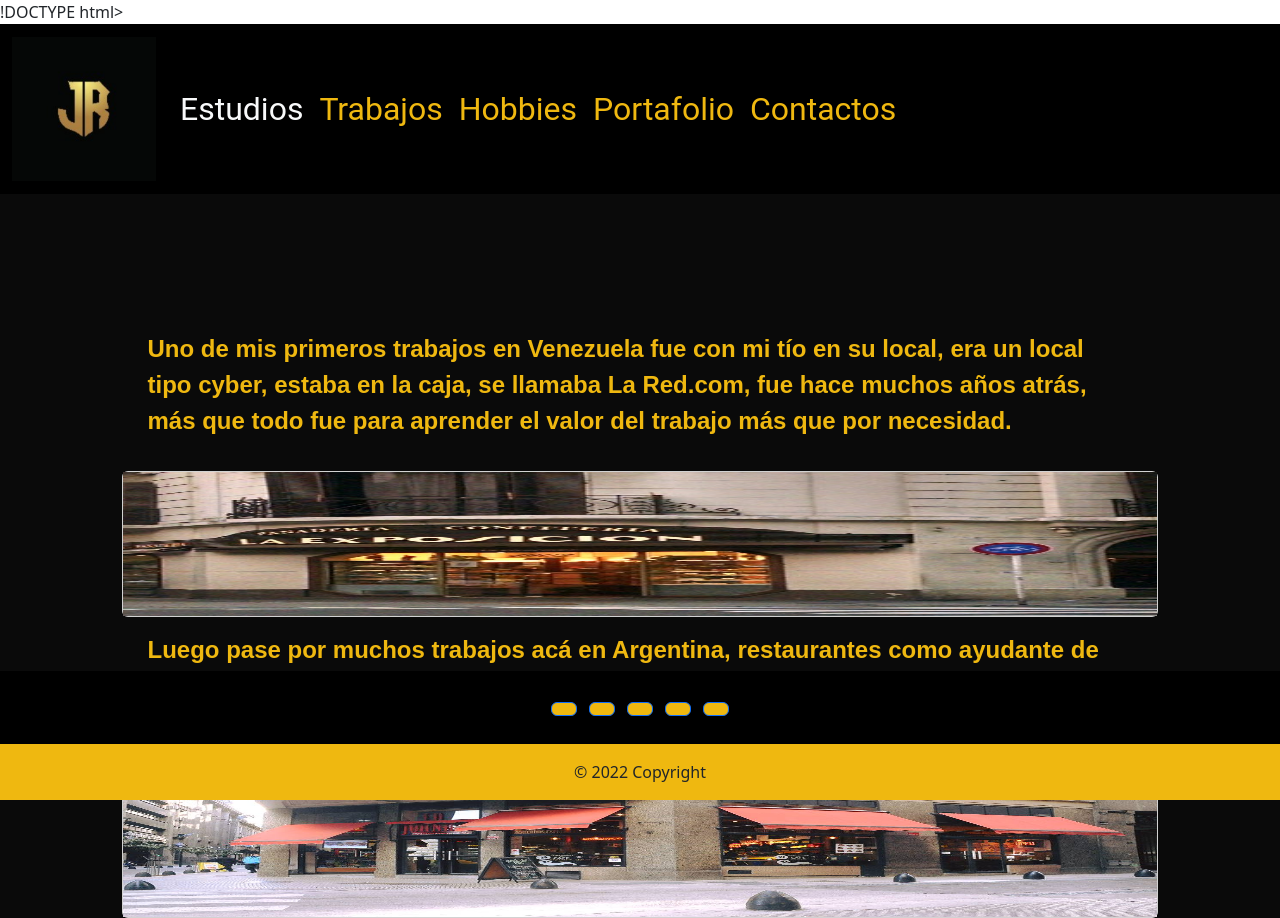
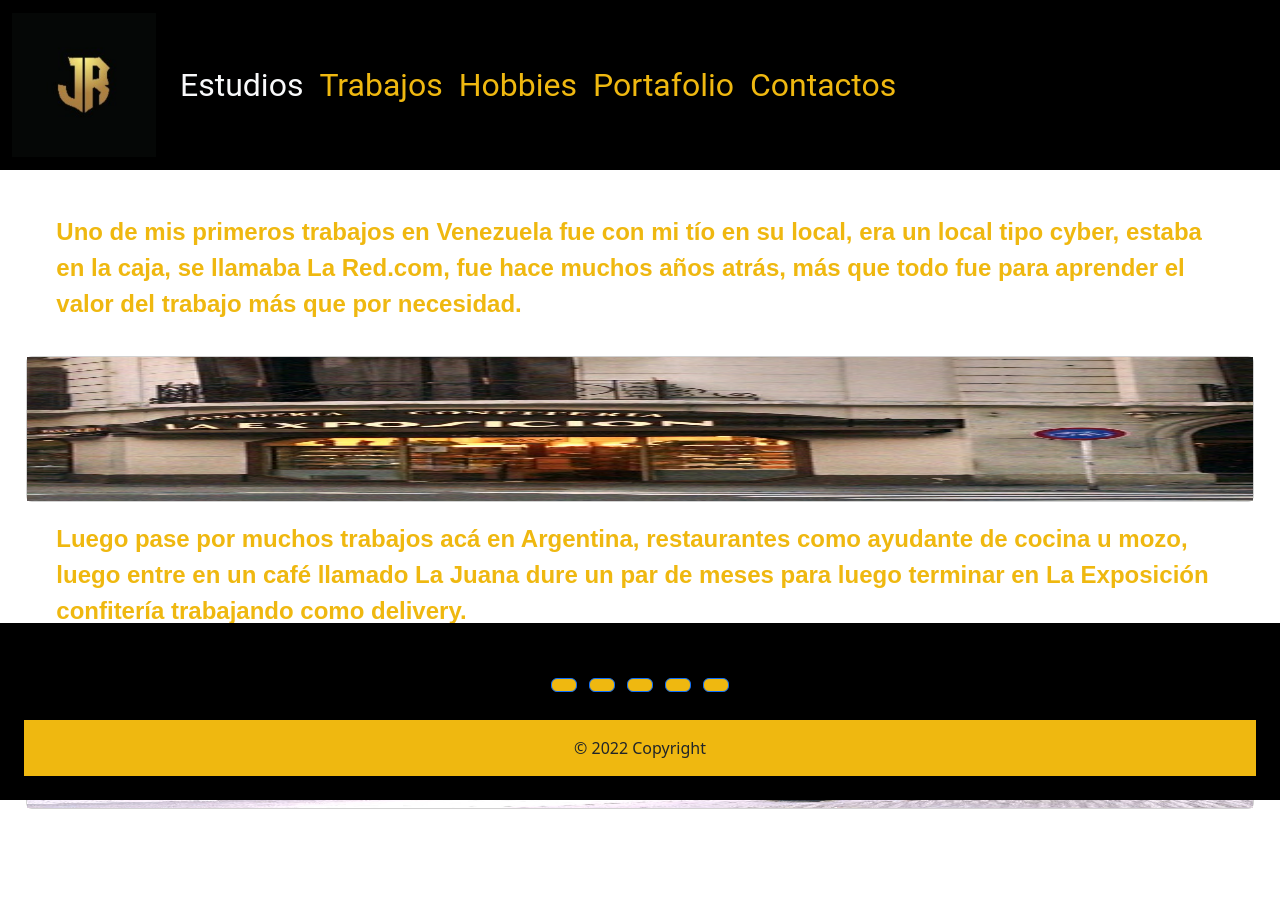
Before and after one commit to joseRojas26/JoseAngelRojas, a plain HTML site: page paginas/trabajos.html in a window 1280 px wide. Shown: the top 918 px of the page. After the commit the page ends 883 px from the top, so only its background shows below. Drawn offline with nearby package versions, Linux system fonts and the light colour scheme.

```diff
--- a/css/style.css
+++ b/css/style.css
@@ -18,6 +18,7 @@
     font-size: 2em;
     font-family: 'Roboto', sans-serif;
 }
+
 .logo {
     width: 8%;
 }
@@ -33,10 +34,10 @@
  main {
     display: flex;
     justify-content: space-around;
+    padding: 2%;
     margin: auto;
-    padding: 3%;
-    background-color: #0a0a0a;
  }
+
 
  p.card-text {
     font-family: 'Poppins', sans-serif;
@@ -44,8 +45,7 @@
  }
  /* comienzo del footer */
 footer{
-    margin: 0%;
-    padding: 0%;
+    padding: 1.5em ;
     position: absolute;
     background-color: #000000;
     bottom: 0%;
@@ -57,12 +57,6 @@
 /* Estudios */
 
  /* Main */
-main {
-    margin: 0%;
-    padding: 9.5%;
-    background-color: #0a0a0a;
-
-}
 
 img {
     height: 18vh;
--- a/index.html
+++ b/index.html
@@ -125,6 +125,5 @@
 
 
   </div>
-  <script src="https://cdn.jsdelivr.net/npm/@popperjs/core@2.11.5/dist/umd/popper.min.js" integrity="sha384-Xe+8cL9oJa6tN/veChSP7q+mnSPaj5Bcu9mPX5F5xIGE0DVittaqT5lorf0EI7Vk" crossorigin="anonymous"></script>
-</body>
+  <script src="https://cdn.jsdelivr.net/npm/bootstrap@5.2.0/dist/js/bootstrap.bundle.min.js" integrity="sha384-A3rJD856KowSb7dwlZdYEkO39Gagi7vIsF0jrRAoQmDKKtQBHUuLZ9AsSv4jD4Xa" crossorigin="anonymous"></script>
 </html>
--- a/paginas/trabajos.html
+++ b/paginas/trabajos.html
@@ -1,4 +1,3 @@
-!DOCTYPE html>
 <html lang="es">
 <head>
     <meta charset="UTF-8">
@@ -129,6 +128,6 @@
 
 
   </div>
-  <script src="https://cdn.jsdelivr.net/npm/@popperjs/core@2.11.5/dist/umd/popper.min.js" integrity="sha384-Xe+8cL9oJa6tN/veChSP7q+mnSPaj5Bcu9mPX5F5xIGE0DVittaqT5lorf0EI7Vk" crossorigin="anonymous"></script>
+  <script src="https://cdn.jsdelivr.net/npm/bootstrap@5.2.0/dist/js/bootstrap.bundle.min.js" integrity="sha384-A3rJD856KowSb7dwlZdYEkO39Gagi7vIsF0jrRAoQmDKKtQBHUuLZ9AsSv4jD4Xa" crossorigin="anonymous"></script>
 </body>
 </html>
```
Also changed, not shown: paginas/Portafolio.html (+2 -5 lines), paginas/contactos.html (+1 -2 lines), paginas/estudios.html (+1 -1 lines), paginas/hobbies.html (+1 -1 lines).
